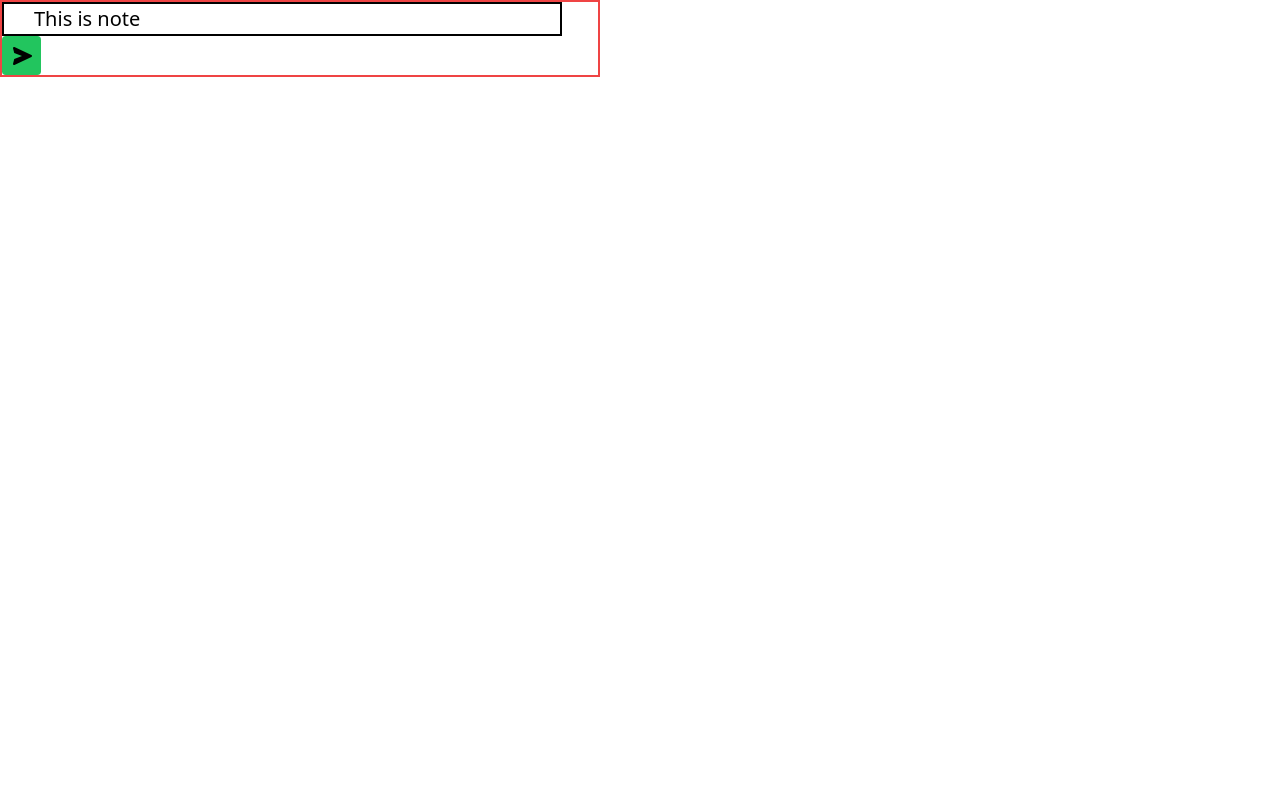
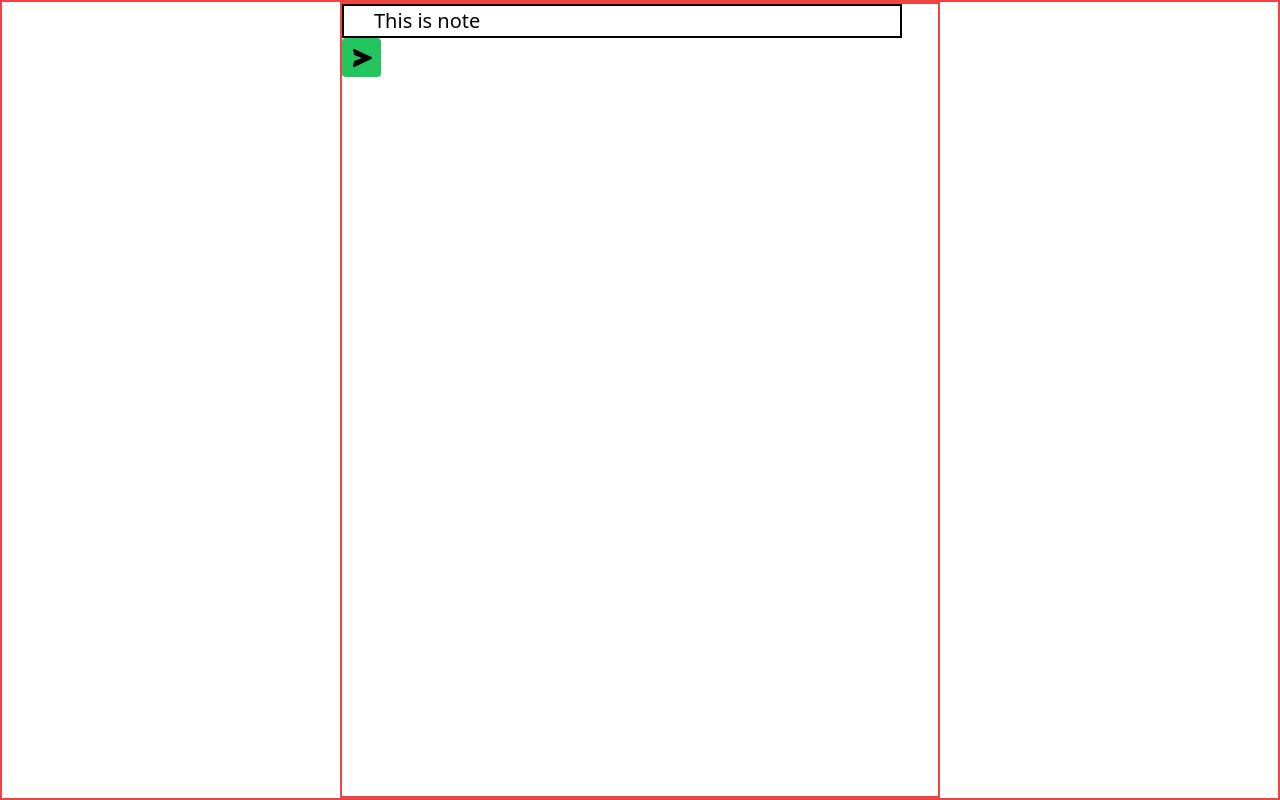
Before and after one commit to SouhailM07/react-toList, a React (Vite) app: page / in a window 1280 px wide. Built offline with nearby package versions, Linux system fonts and the light colour scheme.

Commit message:
making flex layout in container component

```diff
--- a/src/components/Container/Container.tsx
+++ b/src/components/Container/Container.tsx
@@ -4,8 +4,8 @@ import { Input } from "../../components";
 
 export default function Container() {
   return (
-    <>
+    <div className="border-2 border-red-500 h-screen flex justify-center">
       <Input />
-    </>
+    </div>
   );
 }
```
